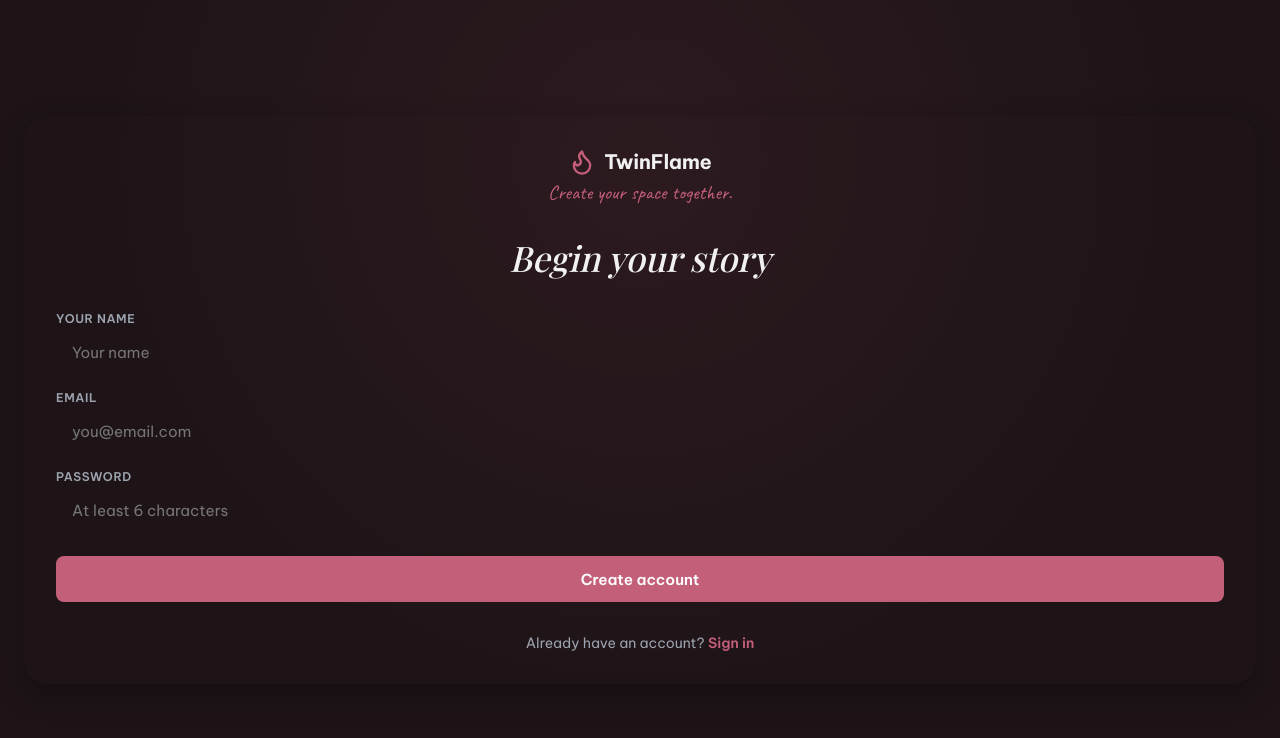
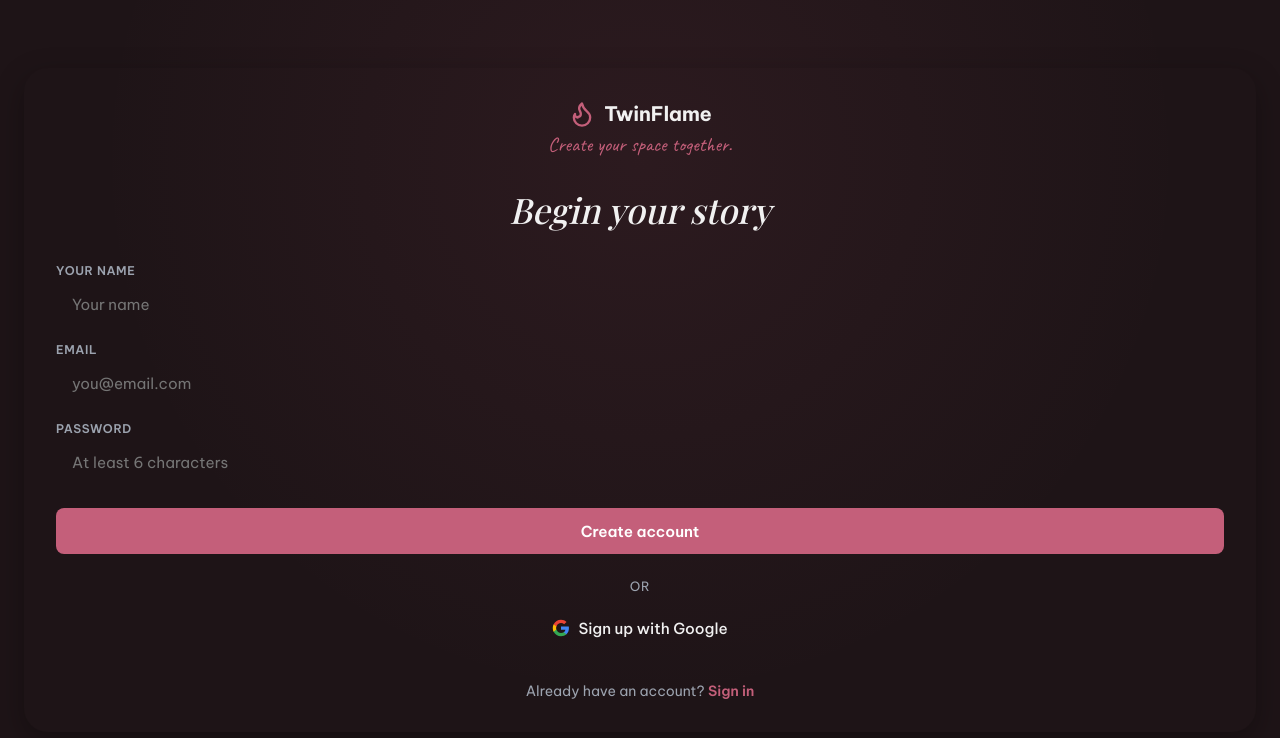
Before and after one commit to sanalnayyar2006/TwinFlame-mern, a React (Vite) app in the folder client/: page /register in a window 1280 px wide. Shown: the top 738 px of the page. Built offline with nearby package versions, Linux system fonts and the light colour scheme; no server answers; a web font is replaced by a local one.

Commit message:
login and singup pages updated

```diff
--- a/client/src/pages/LoginPage.tsx
+++ b/client/src/pages/LoginPage.tsx
@@ -1,6 +1,7 @@
 import { useState } from 'react'
 import { useNavigate, Link } from 'react-router-dom'
 import { FlameIcon } from '../components/Icons'
+import { GoogleSignInButton, type GoogleAuthResponse } from '../components/GoogleSignInButton'
 import styles from './loginPage.module.css'
 
 const LoginPage = () => {
@@ -23,17 +24,13 @@
       const API_URL = import.meta.env.DEV ? '' : (import.meta.env.VITE_API_URL ?? 'http://localhost:8000')
       const url = `${API_URL}/api/auth/login`
 
-      const controller = new AbortController()
-      const timeoutId = setTimeout(() => controller.abort(), 10000)
+       const res = await fetch(url, {
+         method: 'POST',
+         headers: { 'Content-Type': 'application/json' },
+         credentials: 'include',
+         body: JSON.stringify({ email, password })
+       })
 
-      const res = await fetch(url, {
-        method: 'POST',
-        headers: { 'Content-Type': 'application/json' },
-        credentials: 'include',
-        body: JSON.stringify({ email, password }),
-        signal: controller.signal
-      })
-      clearTimeout(timeoutId)
 
       const rawText = await res.text()
       let bodyText: Record<string, unknown> | null = null
@@ -65,6 +62,20 @@
       setError('Unable to connect. Please check your connection.')
     } finally {
       setLoading(false)
+    }
+  }
+
+  const handleGoogleSuccess = (data: GoogleAuthResponse) => {
+    if (data.token) {
+      localStorage.setItem('token', data.token)
+    } else if (data.user?.id) {
+      localStorage.setItem('token', data.user.id)
+    }
+
+    if (data.user?.isNewUser && !data.user.partnerId) {
+      navigate('/link-partner')
+    } else {
+      navigate('/dashboard')
     }
   }
 
@@ -125,6 +136,13 @@
               {loading ? 'Signing in...' : 'Sign in'}
             </button>
 
+            <GoogleSignInButton
+              text="signin"
+              disabled={loading}
+              onSuccess={handleGoogleSuccess}
+              onError={err => setError(err)}
+            />
+
             <p className={styles.link}>
               Don't have an account?{' '}
               <Link to="/register">Create one</Link>
--- a/client/src/pages/RegisterPage.tsx
+++ b/client/src/pages/RegisterPage.tsx
@@ -1,6 +1,7 @@
 import { useState } from 'react'
 import { useNavigate, Link } from 'react-router-dom'
 import { FlameIcon } from '../components/Icons'
+import { GoogleSignInButton, type GoogleAuthResponse } from '../components/GoogleSignInButton'
 import styles from './RegisterPage.module.css'
 
 const RegisterPage = () => {
@@ -58,6 +59,20 @@
       setError('Unable to register. Please check your connection.')
     } finally {
       setLoading(false)
+    }
+  }
+
+  const handleGoogleSuccess = (data: GoogleAuthResponse) => {
+    if (data.token) {
+      localStorage.setItem('token', data.token)
+    } else if (data.user?.id) {
+      localStorage.setItem('token', data.user.id)
+    }
+
+    if (data.user?.partnerId || data.user?.coupleId) {
+      navigate('/dashboard')
+    } else {
+      navigate('/link-partner')
     }
   }
 
@@ -131,6 +146,13 @@
               {loading ? 'Creating account...' : 'Create account'}
             </button>
 
+            <GoogleSignInButton
+              text="signup"
+              disabled={loading}
+              onSuccess={handleGoogleSuccess}
+              onError={err => setError(err)}
+            />
+
             <p className={styles.link}>
               Already have an account?{' '}
               <Link to="/login">Sign in</Link>
```
